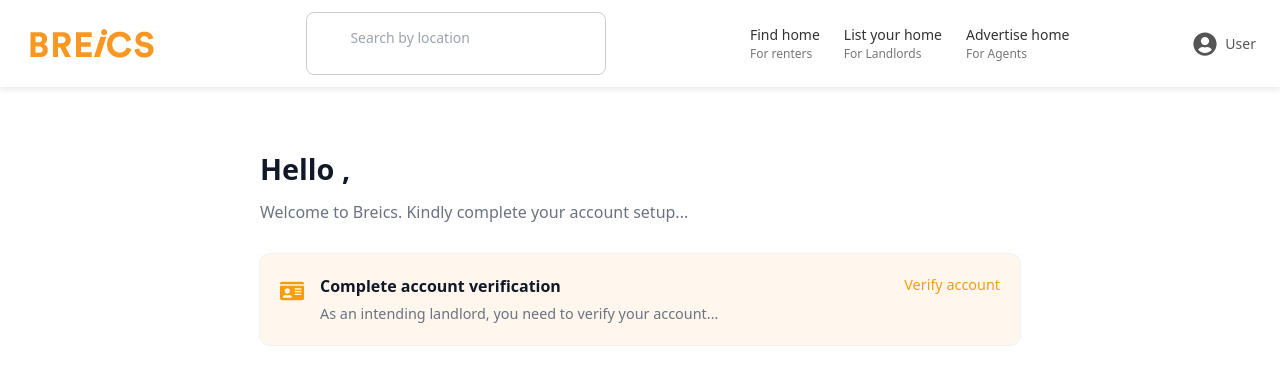
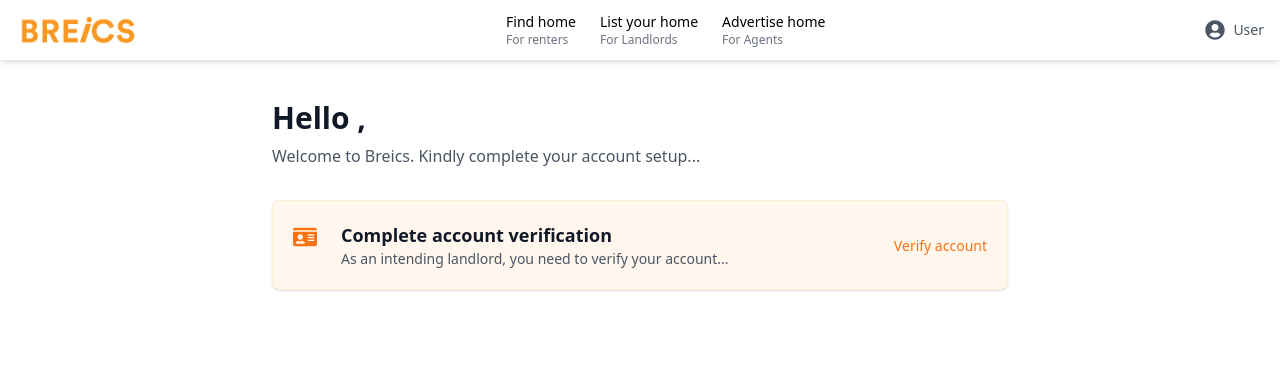
Before and after one commit to Breics/Breics, a React (Vite) app: page /verify in a window 1280 px wide. Shown: the top 384 px of the page. Built offline with nearby package versions, Linux system fonts and the light colour scheme.

Commit message:
auto-commit

```diff
--- a/src/Pages/Login.jsx
+++ b/src/Pages/Login.jsx
@@ -310,7 +310,7 @@ const Login = () => {
           </button>
 
           {isLogin && (
-            <a href="/reset-password" className="forgot-password">
+            <a href="/forgot-password" className="forgot-password">
               Forgot password?
             </a>
           )}
--- a/src/components/Dashboard/DasNavbar.jsx
+++ b/src/components/Dashboard/DasNavbar.jsx
@@ -1,8 +1,7 @@
 import React, { useState } from 'react';
 import { Link } from 'react-router-dom';
 import { FaSearch, FaUserCircle, FaBars, FaTimes } from 'react-icons/fa';
-import '../../styles/DasNavbar.css';
-import logo from '../../image/Logo.png'
+import logo from '../../image/Logo.png';
 
 const Navbar = ({ user, onSearch }) => {
   const [menuOpen, setMenuOpen] = useState(false);
@@ -13,50 +12,80 @@ const Navbar = ({ user, onSearch }) => {
   const handleSearch = (e) => {
     e.preventDefault();
     if (searchQuery.trim()) {
-      onSearch(searchQuery); // To be hooked to backend later
+      onSearch(searchQuery);
     }
   };
 
   return (
-    <header className="navbar">
-      <div className="navbar__logo">
-        <Link to="/" className="logo-link">
-          <img src={logo} alt="" />
+    <header className="flex items-center justify-between px-4 py-3 bg-white shadow-md relative z-50">
+      {/* Logo */}
+      <div className="flex items-center">
+        <Link to="/" className="flex-shrink-0">
+          <img src={logo} alt="Logo" className="h-8 w-auto" />
         </Link>
       </div>
 
-      <form className="navbar__search" onSubmit={handleSearch}>
+      {/* Search Bar - only on medium and up */}
+      {/* <form
+        onSubmit={handleSearch}
+        className="hidden md:flex items-center border border-gray-300 rounded-md px-3 py-1 mx-4 max-w-sm w-full"
+      >
         <input
           type="text"
           placeholder="Search by location"
           value={searchQuery}
           onChange={(e) => setSearchQuery(e.target.value)}
+          className="flex-grow outline-none text-sm"
         />
-        {/* <button type="submit" className="navbar__search-icon">
+        <button type="submit" className="text-orange-500">
           <FaSearch />
-        </button> */}
-      </form>
+        </button>
+      </form> */}
 
-      <nav className={`navbar__links ${menuOpen ? 'open' : ''}`}>
-        <Link to="/find-home">
-          Find home <span>For renters</span>
+      {/* Nav Links - only on medium and up */}
+      <nav className="hidden md:flex items-center gap-6 text-sm font-medium text-gray-700">
+        <Link to="/find-home" className="flex flex-col items-start text-black">
+          Find home <span className="text-xs text-gray-500">For renters</span>
         </Link>
-        <Link to="/list-home">
-          List your home <span>For Landlords</span>
+        <Link to="/list-home" className="flex flex-col items-start text-black">
+          List your home <span className="text-xs text-gray-500">For Landlords</span>
         </Link>
-        <Link to="/advertise-home">
-          Advertise home <span>For Agents</span>
+        <Link to="/advertise-home" className="flex flex-col items-start text-black">
+          Advertise home <span className="text-xs text-gray-500">For Agents</span>
         </Link>
       </nav>
 
-      <Link to="/profile" className="navbar__profile">
-        <FaUserCircle className="profile-icon" />
-        <span>{user?.name || 'User'}</span>
+      {/* Profile Icon */}
+      <Link
+        to="/profile"
+        className="flex items-center gap-2 text-gray-600 text-sm ml-4"
+      >
+        <FaUserCircle className="text-xl" />
+        <span className="hidden md:inline">{user?.name || 'User'}</span>
       </Link>
 
-      <div className="navbar__toggle" onClick={toggleMenu}>
+      {/* Mobile Toggle Button - hidden on md+ */}
+      <div
+        onClick={toggleMenu}
+        className="md:hidden text-xl text-gray-700 cursor-pointer ml-3"
+      >
         {menuOpen ? <FaTimes /> : <FaBars />}
       </div>
+
+      {/* Mobile Menu */}
+      {menuOpen && (
+        <div className="absolute top-14 left-0 w-full bg-white shadow-md flex flex-col items-center gap-4 py-4 md:hidden">
+          <Link to="/find-home" onClick={toggleMenu} className="text-sm text-gray-700 font-medium">
+            Find home <span className="block text-xs text-gray-500">For renters</span>
+          </Link>
+          <Link to="/list-home" onClick={toggleMenu} className="text-sm text-gray-700 font-medium">
+            List your home <span className="block text-xs text-gray-500">For Landlords</span>
+          </Link>
+          <Link to="/advertise-home" onClick={toggleMenu} className="text-sm text-gray-700 font-medium">
+            Advertise home <span className="block text-xs text-gray-500">For Agents</span>
+          </Link>
+        </div>
+      )}
     </header>
   );
 };
--- a/src/components/Dashboard/DashBody.jsx
+++ b/src/components/Dashboard/DashBody.jsx
@@ -1,8 +1,7 @@
 import React, { useEffect, useState } from "react";
 import axios from "axios";
-import "../../styles/DashBody.css";
 import { FaIdCard } from "react-icons/fa";
-// import { HiArrowNarrowRight } from "react-icons/hi";
+import { motion } from "framer-motion";
 
 const DashBody = () => {
   const [userData, setUserData] = useState({
@@ -27,8 +26,6 @@ const DashBody = () => {
         },
       })
       .then((res) => {
-        console.log("Fetched landlord data:", res.data);
-
         const landlord = res.data.data.landlord;
         setUserData({
           firstName: landlord.firstName || "",
@@ -45,27 +42,54 @@ const DashBody = () => {
   }, []);
 
   return (
-    <div className="dashboard-container">
-      <h2>Hello {userData.firstName},</h2>
-      <p className="dashboard-subtext">
+    <div className="max-w-3xl mx-auto px-4 py-10 text-gray-900">
+      <motion.h2
+        className="text-2xl md:text-3xl font-semibold mb-2"
+        initial={{ opacity: 0, y: -20 }}
+        animate={{ opacity: 1, y: 0 }}
+        transition={{ duration: 0.5 }}
+      >
+        Hello {userData.firstName},
+      </motion.h2>
+
+      <motion.p
+        className="text-gray-600 mb-8 max-w-xl"
+        initial={{ opacity: 0 }}
+        animate={{ opacity: 1 }}
+        transition={{ delay: 0.3, duration: 0.5 }}
+      >
         Welcome to Breics. Kindly complete your account setup...
-      </p>
+      </motion.p>
 
       {!userData.isVerified && (
-        <div className="dashboard-card">
-          <div className="dashboard-card-icon">
-            <FaIdCard size={24} color="#f59e0b" />
+        <motion.div
+          className="flex flex-col md:flex-row gap-4 md:gap-6 bg-orange-50 p-5 rounded-lg shadow border border-orange-100"
+          initial={{ opacity: 0, y: 30 }}
+          animate={{ opacity: 1, y: 0 }}
+          transition={{ delay: 0.5, duration: 0.5 }}
+        >
+          <div className="mt-1">
+            <FaIdCard size={24} className="text-orange-500" />
           </div>
-          <div className="dashboard-card-content">
-            <h4>Complete account verification</h4>
-            <p>As an intending landlord, you need to verify your account...</p>
+
+          <div className="flex-1">
+            <h4 className="text-lg font-semibold text-gray-900">
+              Complete account verification
+            </h4>
+            <p className="text-sm text-gray-600">
+              As an intending landlord, you need to verify your account...
+            </p>
           </div>
-          <div className="dashboard-card-action">
-            <a href="/verify-account" className="verify-link">
+
+          <div className="self-start md:self-center">
+            <a
+              href="/verify-account"
+              className="text-sm font-medium text-orange-500 hover:underline transition"
+            >
               Verify account
             </a>
           </div>
-        </div>
+        </motion.div>
       )}
     </div>
   );
--- a/src/styles/DasNavbar.css
+++ /dev/null
@@ -1,105 +0,0 @@
-.navbar {
-    display: flex;
-    align-items: center;
-    justify-content: space-between;
-    padding: 12px 24px;
-    background-color: #fff;
-    box-shadow: 0 2px 6px rgba(0,0,0,0.1);
-    position: relative;
-    z-index: 100;
-  }
-
-  .navbar__logo {
-    font-weight: bold;
-    font-size: 24px;
-    color: orange;
-  }
-
-  .navbar__search {
-    display: flex;
-    align-items: center;
-    border: 1px solid #ccc;
-    padding: 2px;
-    border-radius: 8px;
-    flex: 1;
-    max-width: 300px;
-    margin: 0 20px;
-  }
-
-  .navbar__search input {
-    border: none;
-    outline: none;
-    width: 80%;
-  }
-
-  .navbar__search-icon {
-    color: orange;
-    margin-left: 8px;
-  }
-
-  .navbar__links {
-    display: flex;
-    align-items: center;
-    gap: 24px;
-  }
-
-  .navbar__links a {
-    text-decoration: none;
-    color: #333;
-    font-weight: 500;
-    display: flex;
-    flex-direction: column;
-    font-size: 14px;
-  }
-
-  .navbar__links a span {
-    font-size: 12px;
-    color: #777;
-  }
-
-  .navbar__profile {
-    display: flex;
-    align-items: center;
-    gap: 8px;
-    color: #555;
-    font-size: 14px;
-  }
-
-  .profile-icon {
-    font-size: 24px;
-  }
-
-  .navbar__toggle {
-    display: none;
-    font-size: 24px;
-    cursor: pointer;
-    color: #333;
-  }
-
-  @media (max-width: 768px) {
-    .navbar__search {
-      display: none;
-    }
-
-    .navbar__links {
-      position: absolute;
-      top: 64px;
-      left: 0;
-      width: 100%;
-      background: #fff;
-      flex-direction: column;
-      align-items: center;
-      gap: 16px;
-      padding: 20px 0;
-      box-shadow: 0 4px 12px rgba(0,0,0,0.1);
-      display: none;
-    }
-
-    .navbar__links.open {
-      display: flex;
-    }
-
-    .navbar__toggle {
-      display: block;
-    }
-  }
--- a/src/styles/DashBody.css
+++ /dev/null
@@ -1,63 +0,0 @@
-.dashboard-container {
-    max-width: 800px;
-    margin: 40px auto;
-    padding: 20px;
-    color: #111827;
-  }
-
-  .dashboard-container h2 {
-    font-size: 1.8rem;
-    margin-bottom: 10px;
-  }
-
-  .dashboard-subtext {
-    color: #6b7280;
-    font-size: 1rem;
-    margin-bottom: 30px;
-    max-width: 600px;
-  }
-
-  .dashboard-card {
-    display: flex;
-    align-items: flex-start;
-    background-color: #fff7ed;
-    padding: 20px;
-    border-radius: 10px;
-    gap: 16px;
-    box-shadow: 0 0 0 1px rgba(0, 0, 0, 0.05);
-  }
-
-  .dashboard-card-icon {
-    margin-top: 5px;
-  }
-
-  .dashboard-card-content h4 {
-    font-size: 1rem;
-    font-weight: 600;
-    margin-bottom: 5px;
-    color: #111827;
-  }
-
-  .dashboard-card-content p {
-    font-size: 0.9rem;
-    color: #6b7280;
-  }
-
-  .dashboard-card-action {
-    margin-left: auto;
-    display: flex;
-    align-items: center;
-  }
-
-  .verify-link {
-    font-size: 0.9rem;
-    color: #f59e0b;
-    font-weight: 500;
-    text-decoration: none;
-    display: flex;
-    align-items: center;
-  }
-
-  .arrow {
-    margin-left: 4px;
-  }
```
Also changed, not shown: src/Pages/Forgot.jsx (+34 -9 lines), src/styles/Accordion.css (deleted, +0 -72 lines).
